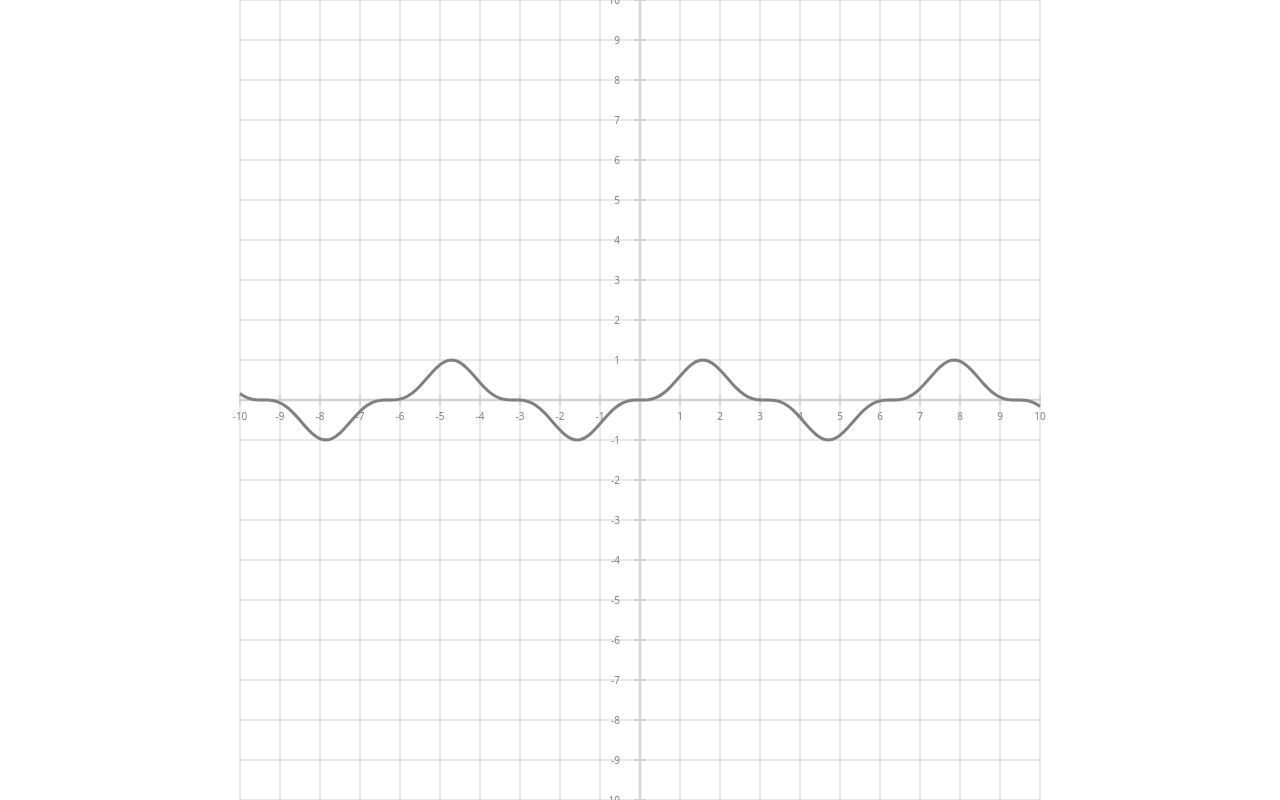
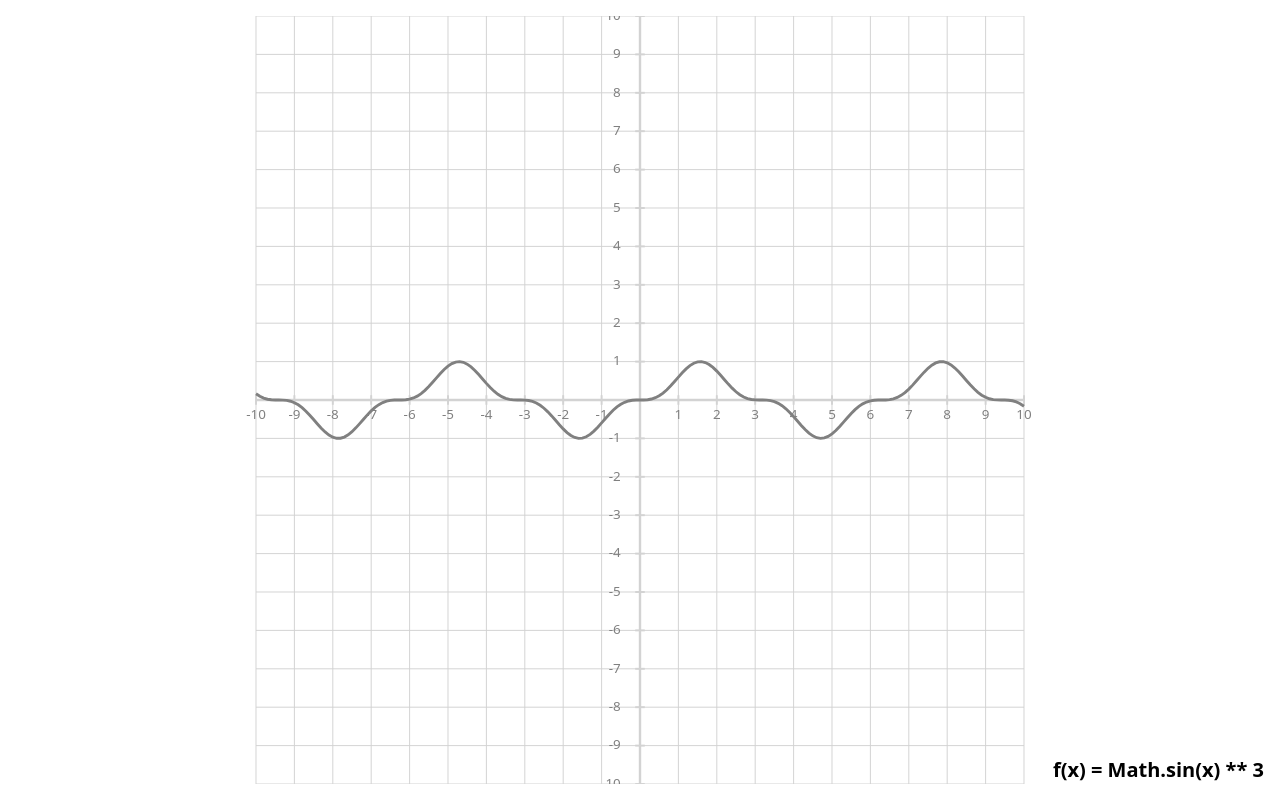
Before and after one commit to leonmeka/func, a React (Vite) app: page / in a window 1280 px wide. Built offline with nearby package versions, Linux system fonts and the light colour scheme.

Commit message:
chore: visualize function

```diff
--- a/src/core/coordinate-system.tsx
+++ b/src/core/coordinate-system.tsx
@@ -23,7 +23,7 @@ export const CoordinateSystem = ({ func }: CoordinateSystemProps) => {
 
   return (
     <main className="w-screen h-screen">
-      <svg viewBox={`0 0 ${size} ${size}`} className="w-full h-full">
+      <svg viewBox={`0 0 ${size} ${size}`} className="w-full h-full p-4">
         <Grid origin={origin} scaleX={scaleX} scaleY={scaleY} />
         <Plot
           func={func}
@@ -33,6 +33,10 @@ export const CoordinateSystem = ({ func }: CoordinateSystemProps) => {
           scaleY={scaleY}
         />
       </svg>
+
+      <span className="absolute bottom-0 right-0 p-4 font-semibold text-xl">
+        {func.toString()}
+      </span>
     </main>
   );
 };
--- a/src/core/function.tsx
+++ b/src/core/function.tsx
@@ -8,4 +8,8 @@ export class Function {
   evaluate(x: number): number {
     return this.func(x);
   }
+
+  toString(): string {
+    return `f(x) = ${this.func.toString().replace("(x) => ", "")}`;
+  }
 }
--- a/src/core/grid.tsx
+++ b/src/core/grid.tsx
@@ -47,7 +47,7 @@ export const Grid = ({ origin, scaleX, scaleY }: GridProps) => {
           key={`x-label-${x}`}
           x={svgX}
           y={origin.y + 20}
-          fontSize="10"
+          fontSize="14"
           textAnchor="middle"
           fill="gray"
         >
@@ -90,7 +90,7 @@ export const Grid = ({ origin, scaleX, scaleY }: GridProps) => {
           key={`y-label-${y}`}
           x={origin.x - 20}
           y={svgY + 4}
-          fontSize="10"
+          fontSize="14"
           textAnchor="end"
           fill="gray"
         >
```
